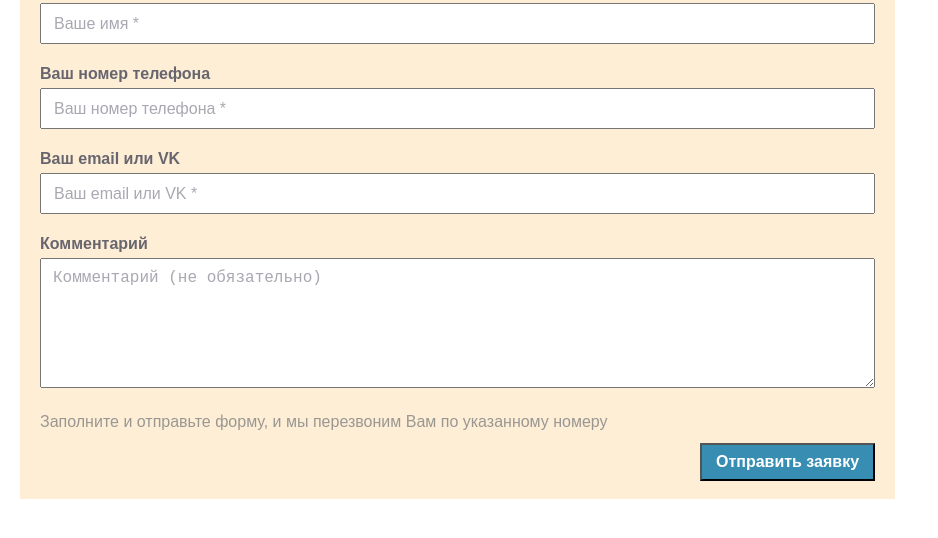
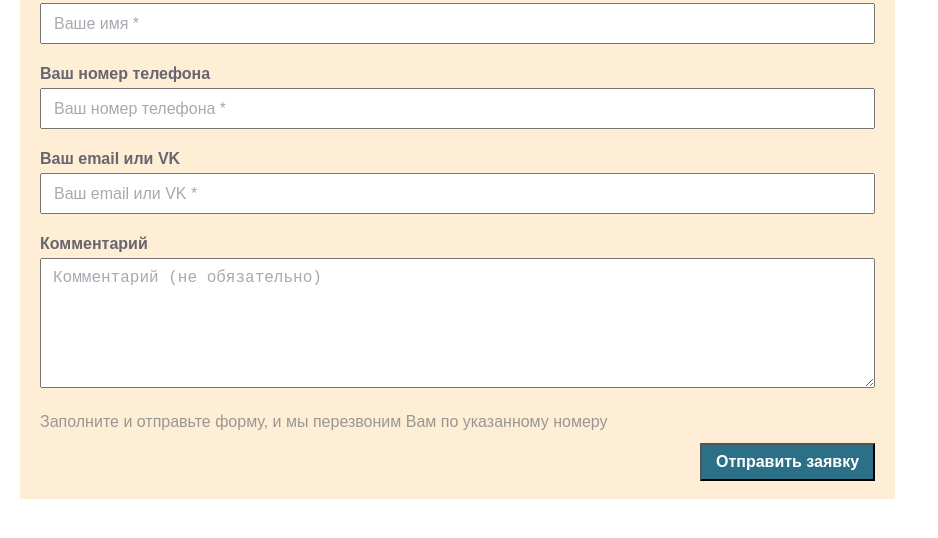
Before and after one commit to DenUsm/AcademitsWeb, a plain HTML site: page Css/CssForm/index.html in a window 1280 px wide. In both pictures the pointer is over the input "Отправить заявку". Shown: the part 98-636 px from the top of the page, without its empty margins (0-938 px from the left). Drawn offline with Linux system fonts and the light colour scheme.

Commit message:
Добавлено изменение цвета и изменение вида курсора при наведении на кнопку CssForm

```diff
--- a/Css/CssForm/style.css
+++ b/Css/CssForm/style.css
@@ -81,3 +81,8 @@ input[type="text"]::-webkit-input-placeholder, textarea[type="text"]::-moz-place
     background: #378DB2;
     margin-left: 100%;
 }
+
+input[type="submit"]:hover {
+    cursor: pointer;
+    background: #2B7086;
+}
```
